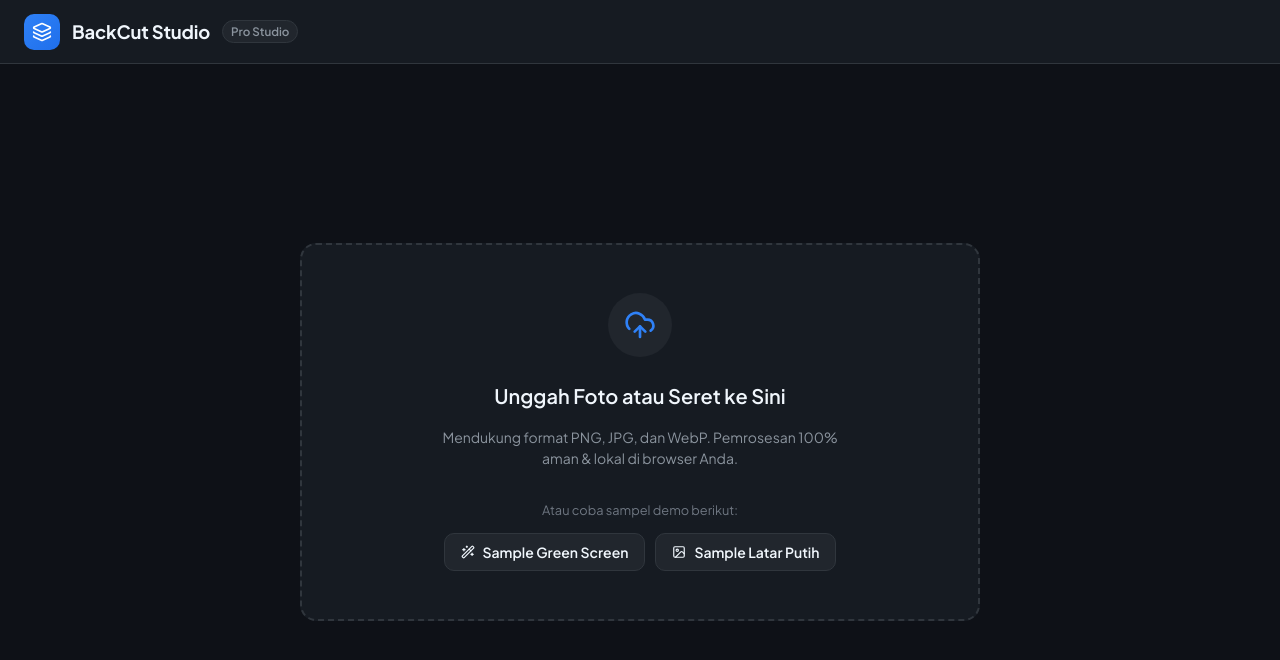
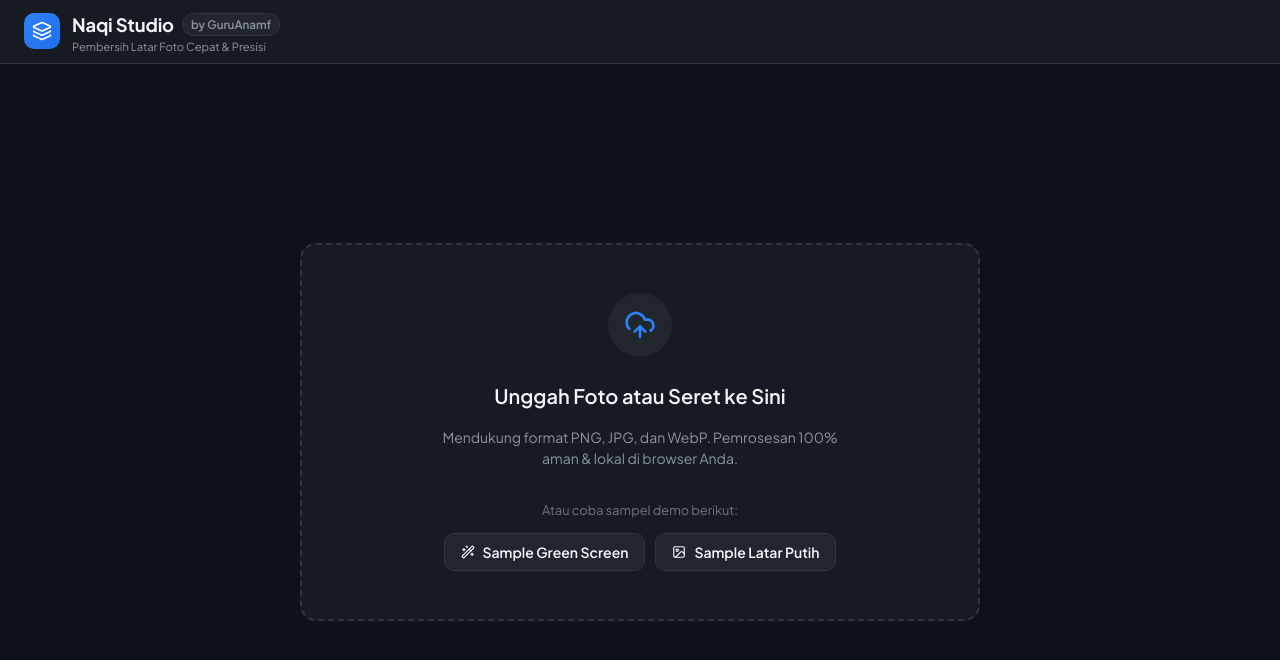
Before and after one commit to seribudigital/bgremover, a React (Vite) app: page / in a window 1280 px wide. Shown: the top 660 px of the page. Built offline with nearby package versions, Linux system fonts and the light colour scheme.

Commit message:
chore(branding): update app name to Naqi Studio with tagline and by GuruAnamf credit

```diff
--- a/index.html
+++ b/index.html
@@ -4,8 +4,8 @@
     <meta charset="UTF-8" />
     <link rel="icon" type="image/svg+xml" href="/vite.svg" />
     <meta name="viewport" content="width=device-width, initial-scale=1.0" />
-    <title>BackCut Studio - Background Remover In-Browser</title>
-    <meta name="description" content="Aplikasi pemotong dan penghapus latar belakang foto otomatis & presisi tanpa server (100% gratis & privasi aman di browser)." />
+    <title>Naqi Studio - Pembersih Latar Foto Cepat & Presisi by GuruAnamf</title>
+    <meta name="description" content="Naqi Studio - Aplikasi pembersih dan penghapus latar belakang foto otomatis, cepat & presisi in-browser by GuruAnamf. 100% gratis & aman." />
   </head>
   <body>
     <div id="root"></div>
--- a/src/App.jsx
+++ b/src/App.jsx
@@ -312,7 +312,7 @@ export default function App() {
     const quality = format === 'webp' ? webpQuality / 100 : 0.95;
 
     const link = document.createElement('a');
-    link.download = `backcut-removed.${format}`;
+    link.download = `naqi-studio-removed.${format}`;
     link.href = canvas.toDataURL(mime, quality);
     link.click();
   };
--- a/src/components/Header.jsx
+++ b/src/components/Header.jsx
@@ -17,8 +17,15 @@ export default function Header({
         <div className="brand-logo">
           <Layers size={20} />
         </div>
-        <span className="brand-title">BackCut Studio</span>
-        <span className="brand-badge">Pro Studio</span>
+        <div style={{ display: 'flex', flexDirection: 'column', justifyContent: 'center' }}>
+          <div style={{ display: 'flex', alignItems: 'center', gap: '8px' }}>
+            <span className="brand-title">Naqi Studio</span>
+            <span className="brand-badge">by GuruAnamf</span>
+          </div>
+          <span style={{ fontSize: '0.7rem', color: 'var(--text-muted)', lineHeight: 1.1, marginTop: '2px' }}>
+            Pembersih Latar Foto Cepat & Presisi
+          </span>
+        </div>
       </div>
 
       <div className="tool-group">
```
